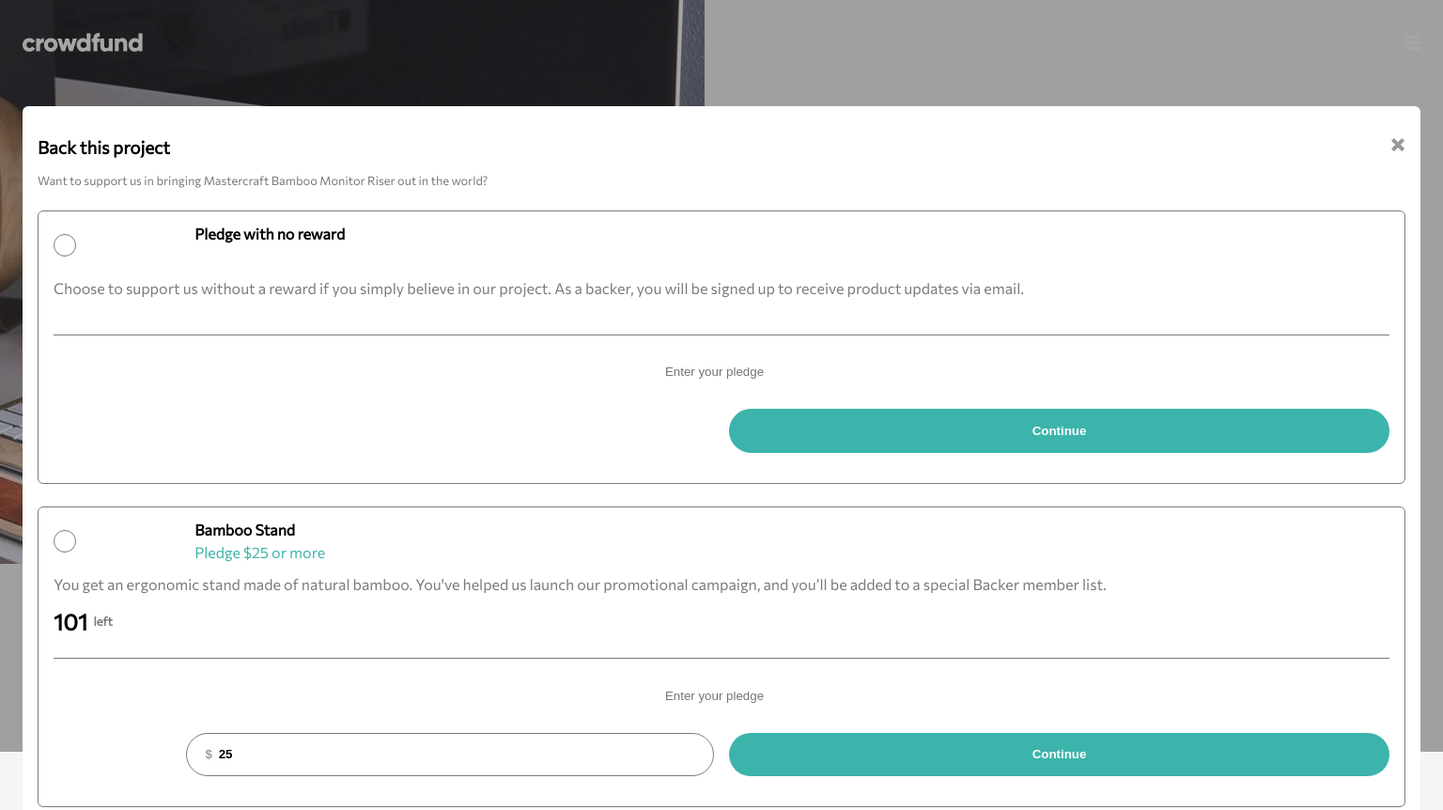
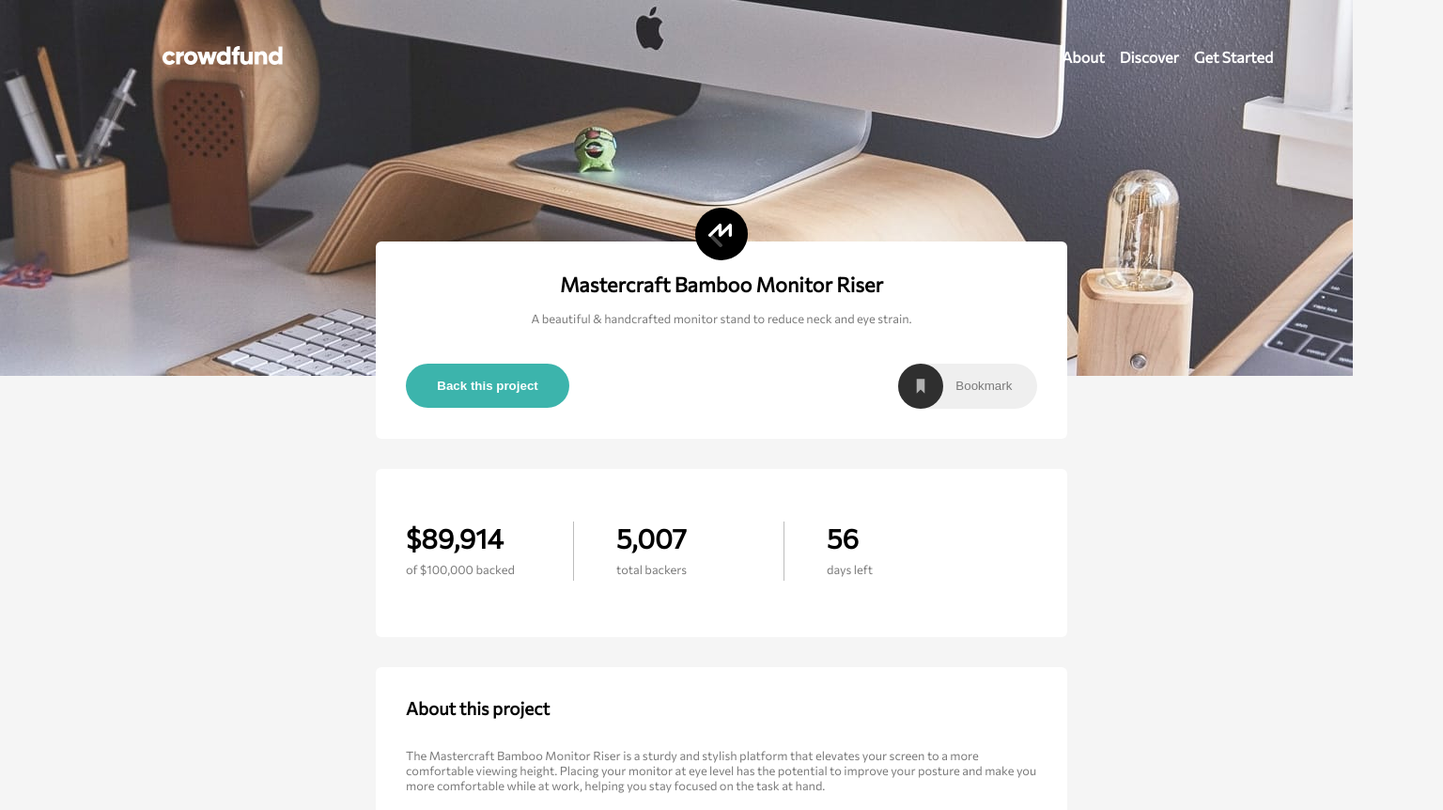
Before and after one commit to ThomasTW935/FrontEndMentor--crowdfunding-product-page-main, a plain HTML site: page index.html in a window 1536 px wide. Shown: the top 862 px of the page at 94% size. Drawn offline with Linux system fonts and the light colour scheme.

Commit message:
Update Desktop design of header

```diff
--- a/index.html
+++ b/index.html
@@ -18,8 +18,11 @@
 </head>
 <body id='body'>
   <header class='header'>
-    <div class='header__hero'><img src='./images/image-hero-mobile.jpg'/></div>
-    <div class='header__image'><img src='./images/logo.svg' alt='crowdfund logo' /></div>
+    <div class='header__hero'>
+      <img class='mobile' src='./images/image-hero-mobile.jpg'/>
+      <img class='desktop' src='./images/image-hero-desktop.jpg'/>
+    </div>
+    <div class='header__image logo__mobile'><img src='./images/logo.svg' alt='crowdfund logo' /></div>
     <button type='button' class='header__hamburger header__toggle modal__toggle'><img  src='./images/icon-hamburger.svg'/></button>
     <nav class='header__nav hide'>
       <div class='header__image'><img src='./images/logo.svg' alt='crowdfund logo' /></div>
@@ -37,18 +40,24 @@
     <section class='main__details'>
       <h3>Mastercraft Bamboo Monitor Riser</h3>
       <p>A beautiful & handcrafted monitor stand to reduce neck and eye strain.</p>
-      <div>
+      <div class='main__detailsButtons'>
         <button class='backProject modal__toggle pledge__toggle'>Back this project</button>
-        <button class='bookmark'><div><img src='./images/icon-bookmark.svg' alt='bookmark'/></div></button>
+        <button class='bookmark'><div><img src='./images/icon-bookmark.svg' alt='bookmark'/></div><span>Bookmark</span></button>
       </div>
     </section>
     <section class='main__stats'>
+      <div>
         <h2>$89,914</h2>
         <p>of $100,000 backed</p>
+      </div>
+      <div>
         <h2>5,007</h2>
         <p>total backers</p>
+      </div>
+      <div>
         <h2>56</h2>
         <p>days left</p>
+      </div>
     </section>
     <section class='main__about'>
       <h3>About this project</h3>
@@ -88,7 +97,7 @@
         <button class='modal__toggle pledge__toggle'>Out of Stock</button>
       </div>
     </section>
-    <section class="main__modal ">
+    <section class="main__modal hide">
       <div class='main__modalTitle'>
         <h3>Back this project</h3>
         <button class='close modal__toggle pledge__toggle'><img src='./images/icon-close-modal.svg'/></button>
@@ -100,7 +109,7 @@
             <input class='radio' type="radio" name="pledgeReward" id="">
             <span class='customRadio'></span>
           </label>
-          <h3 class='title'>Pledge with no reward</h3>
+          <h3 class='title pledgeNoReward'>Pledge with no reward</h3>
         </div>
         <p>Choose to support us without a reward if you simply believe in our project. As a backer,
         you will be signed up to receive product updates via email.</p>
@@ -171,7 +180,7 @@
         an email once our campaign is completed.</p>
       <button class='modal__toggle toggle__completed--hide'>Got it!</button>
     </section>
-    <div class="main__modalBg "></div>
+    <div class="main__modalBg hide"></div>
   </main>
 
 </body>
--- a/styles/__desktop.scss
+++ b/styles/__desktop.scss
@@ -0,0 +1,83 @@
+@media screen and (min-width: 1440px){
+    .header{
+        &__hero{
+            .mobile{display:none;}
+            .desktop{display:block;}
+        }
+        &__toggle,&__navBg,.logo__mobile{display:none;}
+        &__nav{
+            width: 80%;
+            margin:0 auto;
+            position:relative;
+            visibility: visible;
+            opacity: 1;
+            grid-template: 1fr / repeat(2,1fr);
+            align-items:center;
+            padding: 0;
+        }
+        &__navList{
+            grid-column: 2/3;
+            display:flex;
+            justify-self: flex-end;
+            width:auto;
+            color:white;
+            background:none;
+        }
+        &__navItem{
+            font-size: 1rem;
+            padding: 1em .5em;
+        }
+    }
+    .main{
+        width: 50%;
+        margin: 0 auto;
+        top: 100px;
+        section{
+            padding: 2em;
+        }
+        &__details{
+            &Buttons{
+                padding-top: 1.5em;
+                width: 100%;
+                justify-content: space-between;
+            }
+            h3{font-size: 1.35rem;}
+            .bookmark{
+                display:flex;
+                align-items:center;
+                gap: 1em;
+                border-radius: 500px;
+                border:none;
+                width: auto;
+                div{
+                    width: 3em;
+                }
+                span{
+                    display:block;
+                    color: $darkGray;
+                    padding-right: 2em;
+                }
+            }
+        }
+        &__stats{
+            display:flex;
+            justify-content: space-around;
+            div{
+                width: 100%;
+                align-items:flex-start;
+                &:not(div:last-child){
+                    &::before{
+                        left: 0;
+                        transform: translateX(0);
+                        width: 80%;
+                        height: 70%;
+                        border: 0;
+                        border-right: 1px solid $darkGray;
+                        opacity: .5;
+
+                    }
+                }
+            }
+        }
+    }
+}
--- a/styles/__mobile.scss
+++ b/styles/__mobile.scss
@@ -45,6 +45,7 @@
         left: 0;
         top: 0;
         z-index: -1;
+        .desktop{display:none;}
         img{
             position:relative;
             height: auto;
@@ -144,32 +145,39 @@
                 height: auto;
                 width: 100%;
             }
+            span{
+                display:none;
+            }
         }
     }
     &__stats{
-        text-align:Center;
-        *{padding: .5em;}
-        h2{
-            font-size: 1.8rem;
-            padding-top: 1em;
-            &:not(h2:first-child){
+        div{
+            display:flex;
+            flex-direction: column;
+            align-items:center;
+            gap: .5em;
+            margin-top: 1.5em;
+            &:not(div:last-child){
                 position:relative;
                 &::before{
-                    content:'';
+                    content: '';
                     position:absolute;
-                    top:0;
+                    top: 0;
                     left: 50%;
                     transform: translateX(-50%);
+                    width: 30%;
                     height: 100%;
-                    width: 30%;
-                    border-top: 1px solid $darkGray;
+                    border-bottom: 1px solid $darkGray;
                 }
             }
         }
+        h2{
+            font-size: 1.8rem;
+        }
         p{
             font-size: .8rem;
-            padding-bottom: 2em;
-            color: $darkGray
+            padding-bottom: 2rem;
+            color: $darkGray;
         }
     }
     &__about{
@@ -212,6 +220,8 @@
         }
         button{
             @include buttonMainDesign();
+            padding: 0 2em;
+            margin-top: 1em;
         }
     }
     &__modal{
@@ -245,6 +255,9 @@
             grid-template: repeat(2,1em) / 10% 1fr;
             align-items:center;
             gap: .5em;
+            .pledgeNoReward{
+                grid-row: 1/3;
+            }
             label{
                 grid-row:1/3;
                 width: 1.5em;
@@ -276,8 +289,9 @@
             margin-top: 1.5em;
             border-top: 1px solid $darkGray;
             display:grid;
-            gap: 1em;
-            grid-template: repeat(2,1fr) / repeat(2,1fr);
+            gap: .5em;
+            grid-template: repeat(2,1fr) / 40% 1fr;
+            button{margin: 0; padding: 0;}
             input{
                 grid-column: 1/3;
                 text-align:center;
@@ -285,7 +299,7 @@
                 outline:none;
             }
             .minimum{
-                width: 80%;
+                width: 75%;
                 background: none;
                 color: $black;
                 border: 1px solid $darkGray;
```
Also changed, not shown: styles/main.css, 1 other file. Lines whose indentation alone changed are shown as unchanged.
